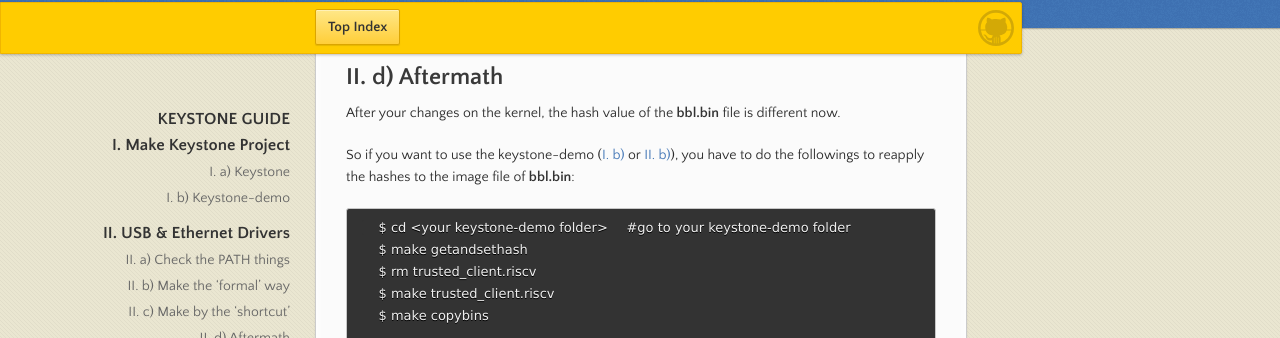
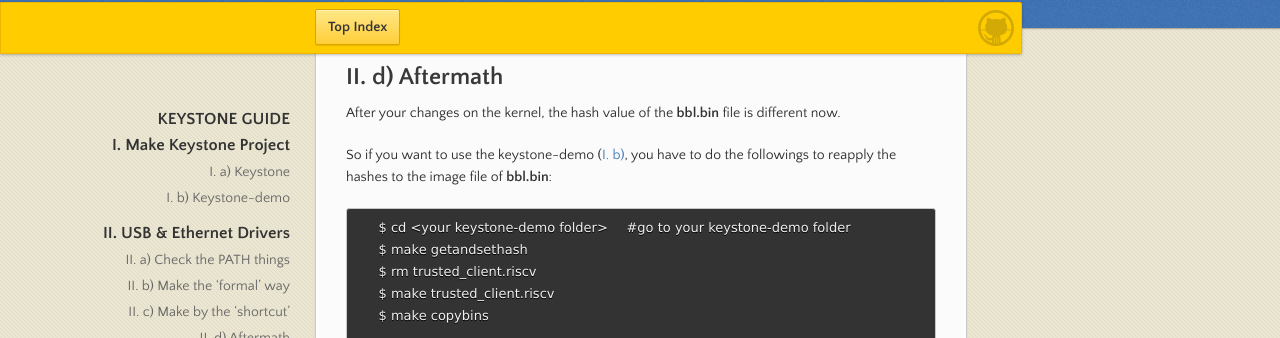
Before and after one commit to lapnd/httdes.github.io, a Jekyll site: the page built from keystone.md, in a window 1280 px wide and 900 px high, scrolled down 2737 px. Shown: the part 113-451 px from the top of the window. Built offline with Jekyll 4.4.1, drawn with Linux system fonts in a browser that asks for light colours; our own code applies the rules of GitHub Pages for plain Markdown files.

```diff
--- a/keystone.md
+++ b/keystone.md
@@ -122,7 +122,7 @@ Then, I give you [THE FILE](./linux_cma_conf), you know what to do:
 
 After your changes on the kernel, the hash value of the **bbl.bin** file is different now.
 
-So if you want to use the keystone-demo ([I. b)](#i-b-keystone-demo) or [II. b)](#ii-b-keystone-demo)), you have to do the followings to reapply the hashes to the image file of **bbl.bin**:
+So if you want to use the keystone-demo ([I. b)](#i-b-keystone-demo), you have to do the followings to reapply the hashes to the image file of **bbl.bin**:
 
         $ cd <your keystone-demo folder>	#go to your keystone-demo folder
         $ make getandsethash
```
